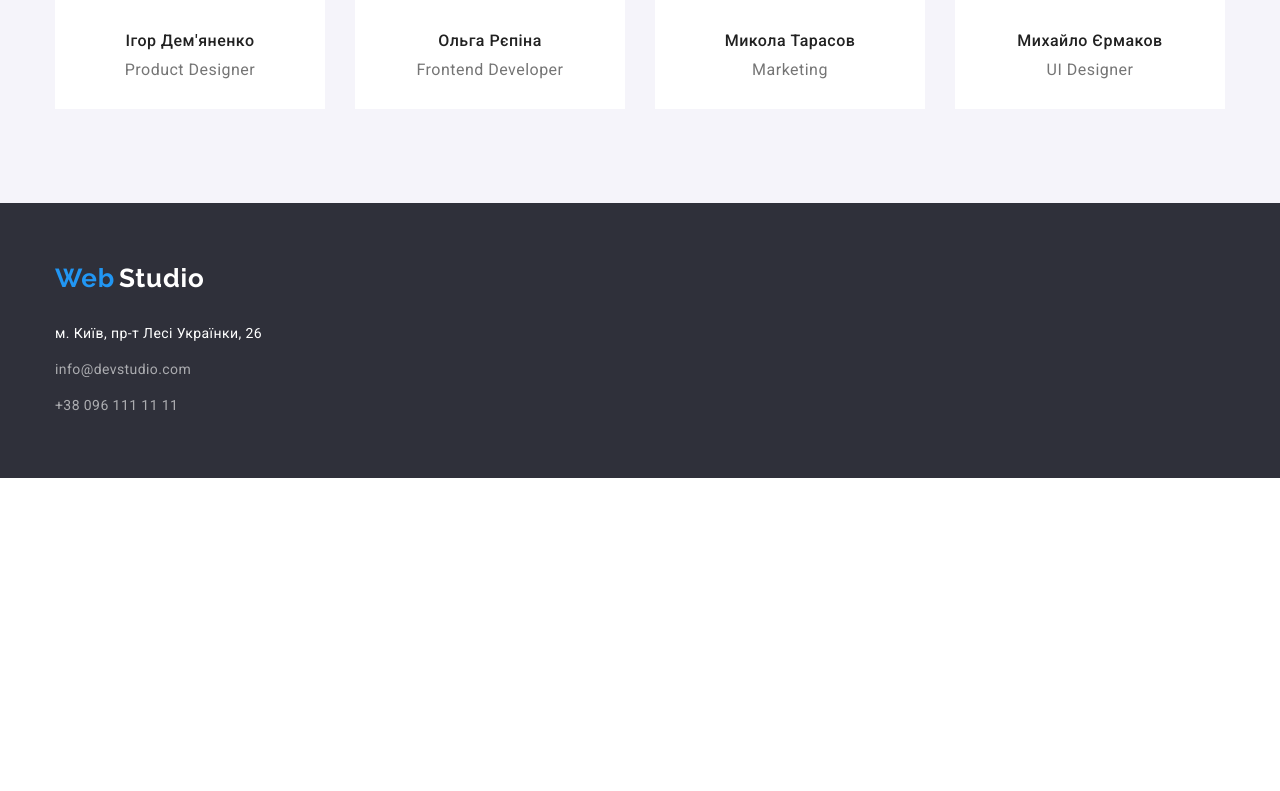
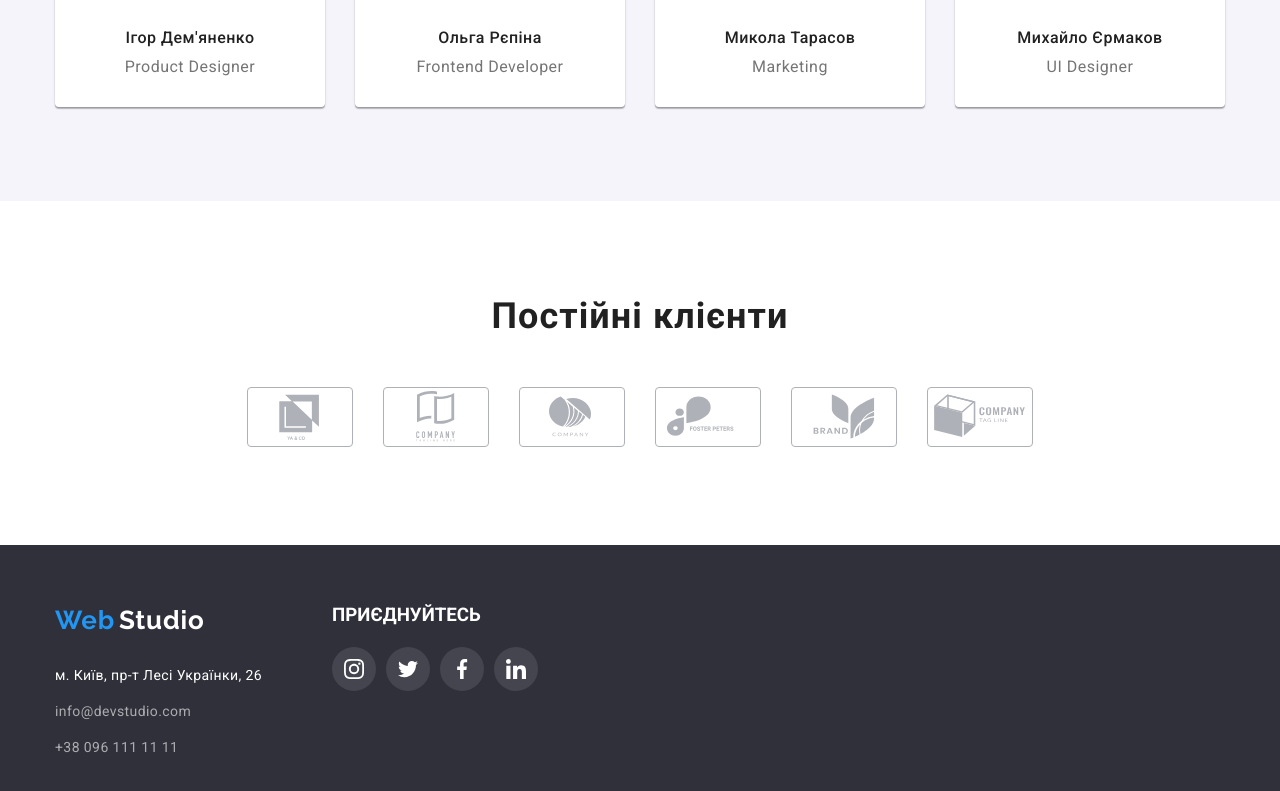
Before and after one commit to NesmashIgor/goit-markup-hw-04, a plain HTML site: page Index.html in a window 1280 px wide. Shown: the part 1903-2694 px from the top of the page. Before the commit the page ends 2381 px from the top, so only its background shows below. Drawn offline with nearby package versions, Linux system fonts and the light colour scheme.

Commit message:
Додав клиентів, соц.мережи футер, тіні до карток

```diff
--- a/Index.html
+++ b/Index.html
@@ -119,9 +119,49 @@
                 </ul>
             </div>
         </section>
+        <section class="section">
+            <div class="container">
+                <h2 class="title-main">Постійні клієнти</h2>
+            </div>
+            <div class="container">
+                <ul class="list client-container">
+                    <li>
+                        <a href="https://yayaco.ca/">
+                            <svg class="client-icon" tabindex="0" width="106px" height="60px"><use href="./image/icons.svg#icon-Logo"></use></svg>
+                        </a>
+                    </li>
+                    <li>
+                        <a href="">
+                                <svg class="client-icon"  width="106px" height="60px"><use href="./image/icons.svg#icon-Logo-2"></use></svg>
+                        </a>
+                    </li>
+                    <li>
+                        <a href="">
+                                <svg class="client-icon"  width="106px" height="60px"><use href="./image/icons.svg#icon-Logo-3"></use></svg>
+                        </a>
+                    </li>
+                    <li>
+                        <a href="">
+                                <svg class="client-icon"  width="106px" height="60px"><use href="./image/icons.svg#icon-Logo-4"></use></svg>
+                        </a>
+                    </li>
+                    <li>
+                        <a href="">
+                                <svg class="client-icon"  width="106px" height="60px"><use href="./image/icons.svg#icon-Logo-5"></use></svg>
+                        </a>
+                    </li>
+                    <li>
+                        <a href="">
+                                <svg class="client-icon"  width="106px" height="60px"><use href="./image/icons.svg#icon-Logo-6"></use></svg>
+                        </a>
+                    </li>
+                </ul>
+            </div>
+        </section>
     </main>
     <footer class="footer">
-        <div class="container">
+        <div class="container footer-address-container">
+            <div>
                 <div class="footer-logo-container">
                     <a class="logo" href="./Index.html"><span class="logofooter-web">Web</span> <span
                             class="logofooter-studio">Studio</span></a>
@@ -140,6 +180,44 @@
                         </ul>
                     </address>
             </div>
+        <div class="social-container">
+            <div>
+                <h3 class="social-title">приєднуйтесь</h3>
+            </div>
+            <div>
+                <ul class="list social-list">
+                <li class="social-items">
+                    <a class="social-link" href="#">
+                        <svg class="social-icon" width="20px" height="20px">
+                            <use href="./image/icons.svg#icon-instagram-2"></use>
+                        </svg>
+                    </a>
+                </li>
+                <li class="social-items">
+                    <a class="social-link" href="#">
+                        <svg class="social-icon" width="20px" height="20px">
+                            <use href="./image/icons.svg#icon-twitter-1"></use>
+                        </svg>
+                    </a>
+                </li>
+                <li class="social-items">
+                    <a class="social-link" href="#">
+                        <svg class="social-icon" width="20px" height="20px">
+                            <use href="./image/icons.svg#icon-facebook-1"></use>
+                        </svg>
+                    </a>
+                </li>
+                <li class="social-items">
+                    <a class="social-link" href="#">
+                        <svg class="social-icon" width="20px" height="20px">
+                            <use href="./image/icons.svg#icon-linkedin-1"></use>
+                        </svg>
+                    </a>
+                </li>
+            </ul>
+        </div>
+        </div>
+    </div>
     </footer>
 </body>
 </html>
--- a/css/styles.css
+++ b/css/styles.css
@@ -5,6 +5,7 @@
     --color-background-primary: #F5F5F5;
     --color-background-secondary: #2F303A;
     --color-action: #2196F3;
+    --color-icon-main: #FFFFFF;
 }
 
 * {
@@ -54,6 +55,7 @@ ul, h1, h2, h3, p {
     padding-top: 24px;
     padding-bottom: 25px;
     margin-right: 93px;
+    align-items: center;
 }
 
 .logoheader-web {
@@ -77,6 +79,7 @@ ul, h1, h2, h3, p {
     display: flex;
     width: 1200px;
     margin: 0 auto;
+    height: 80px;
 }
 
 .nav-container {
@@ -98,7 +101,8 @@ ul, h1, h2, h3, p {
     align-items: center;
     justify-content: space-between;
     gap: 40px;
-    margin-left: 354px;
+    margin-left: 318px;
+    height: 80px;
 }
 
 .header-list {
@@ -124,7 +128,9 @@ ul, h1, h2, h3, p {
     line-height: 1.172;
     font-weight: 500;
     letter-spacing: 0.02em;
+    display: flex;
     text-decoration: none;
+    align-items: center;
 }
 
 .header-contact:hover {
@@ -135,15 +141,27 @@ ul, h1, h2, h3, p {
     color: var(--color-action);
 }
 
+.mail-icon {
+    display: inline-flex;
+    width: 16px;
+    height: 12px;
+}
+
 /* Стилі до елементів мейн */
 
 .hero-section {
-    background-color: var(--color-background-secondary);
+    max-width: 1600px;
     height: 600px;
     margin: 0 auto;
     padding-top: 200px;
     padding-bottom: 200px;
 
+    background-image: linear-gradient(
+    to right, rgba(47, 48, 58, 0.4), rgba(47, 48, 58, 0.4)
+    ), url(../image/hero-title-back.jpg);
+    background-repeat: no-repeat;
+    background-position: center center;
+    background-size: cover;
 }
 
 .hero-title {
@@ -161,17 +179,18 @@ ul, h1, h2, h3, p {
 
 .hero-button {
     color: #FFFFFF;
-    background-color: #2196F3;
+    background-color: var(--color-action);
     font-size: 16px;
     line-height: 1.875;
     font-weight: 700;
     letter-spacing: 0.06em;
     font-family: inherit;
     cursor: pointer;
+    border-radius: 4px;
+    border: var(--color-action);
 
     width: 200px;
     height: 50px;
-
     margin: auto;
     display: block;
 }
@@ -221,6 +240,8 @@ ul, h1, h2, h3, p {
     gap: 30px;
 }
 
+/* Наша команда */
+
 .team-section-container {
     display: flex;
     align-items: center;
@@ -232,6 +253,9 @@ ul, h1, h2, h3, p {
     border: 0 solid rgba(255, 255, 255, 1);
     background-color: #FFFFFF;
     text-align: center;
+
+    box-shadow: 0px 1px 3px rgba(0, 0, 0, 0.12), 0px 1px 1px rgba(0, 0, 0, 0.14), 0px 2px 1px rgba(0, 0, 0, 0.2);
+border-radius: 0px 0px 4px 4px;
 }
 
 .team-card-container {
@@ -261,6 +285,30 @@ ul, h1, h2, h3, p {
     letter-spacing: 0.03em;
 }
 
+/* Наші клієнти */
+
+.client-container {
+    display: flex;
+    justify-content:center;
+    gap: 30px;
+}
+
+.client-icon {
+    fill: #AFB1B8;
+    border: 1px solid #AFB1B8;
+    border-radius: 4px;
+}
+
+.client-icon:hover {
+    fill: var(--color-action);
+    border: 1px solid var(--color-action);
+}
+
+.client-icon:focus {
+    fill: var(--color-action);
+    border: 1px solid var(--color-action);
+}
+
 /* Кнопки фільтру в портфоліо */
 
 .porfolio-filter-container {
@@ -288,6 +336,17 @@ ul, h1, h2, h3, p {
 }
 
 .porfolio-filter:hover {
+    box-shadow: 0px 3px 1px rgba(0, 0, 0, 0.1), 0px 1px 2px rgba(0, 0, 0, 0.08), 0px 2px 2px rgba(0, 0, 0, 0.12);
+    border-radius: 4px;
+}
+
+.porfolio-filter:focus {
+    box-shadow: 0px 3px 1px rgba(0, 0, 0, 0.1), 0px 1px 2px rgba(0, 0, 0, 0.08), 0px 2px 2px rgba(0, 0, 0, 0.12);
+    border-radius: 4px;
+}
+
+
+.porfolio-filter:hover {
     color: #FFFFFF;
     background-color: var(--color-action);
 }
@@ -303,10 +362,15 @@ ul, h1, h2, h3, p {
     gap: 30px;
 }
 
+
 .portfolio-item {
     border: 1px solid #EEEEEE;
     width: 370px;
     height: 404px;
+}
+
+.portfolio-item:hover {
+    box-shadow: 0px 1px 1px rgba(0, 0, 0, 0.12), 0px 4px 4px rgba(0, 0, 0, 0.06), 1px 4px 6px rgba(0, 0, 0, 0.16);
 }
 
 .portfolio-text-container {
@@ -356,8 +420,9 @@ ul, h1, h2, h3, p {
     letter-spacing: 0.03em;
 }
 
-/* .footer-address-container {
-} */
+.footer-address-container {
+    display: flex;
+}
 
 .footer-address{
     color: #FFFFFF;
@@ -382,3 +447,46 @@ ul, h1, h2, h3, p {
 .footer-list {
     margin-bottom: 12px;
 }
+
+.social-container {
+    margin-left: 70px;
+}
+
+.social-title {
+    color: #FFFFFF;
+    padding-bottom: 20px;
+    text-transform: uppercase;
+}
+
+.social-icon {
+    fill: #FFFFFF;
+}
+
+.social-list {
+    display: flex;
+    align-items: center;
+    gap: 10px;
+}
+
+.social-items{
+    width: 44px;
+    height: 44px;
+}
+
+.social-link {
+    display: flex;
+    align-items: center;
+    justify-content: center;
+    width: 100%;
+    height: 100%;
+    background-color: rgba(255, 255, 255, 0.1);
+    border-radius: 50%;
+}
+
+.social-link:hover {
+    background-color: var(--color-action);
+}
+
+.social-link:focus {
+    background-color: var(--color-action);
+}
```
Also changed, not shown: image/hero-title-back.jpg (added), image/icons.svg (added), portfolio.html (line endings or trailing spaces). Lines whose indentation alone changed are shown as unchanged.
